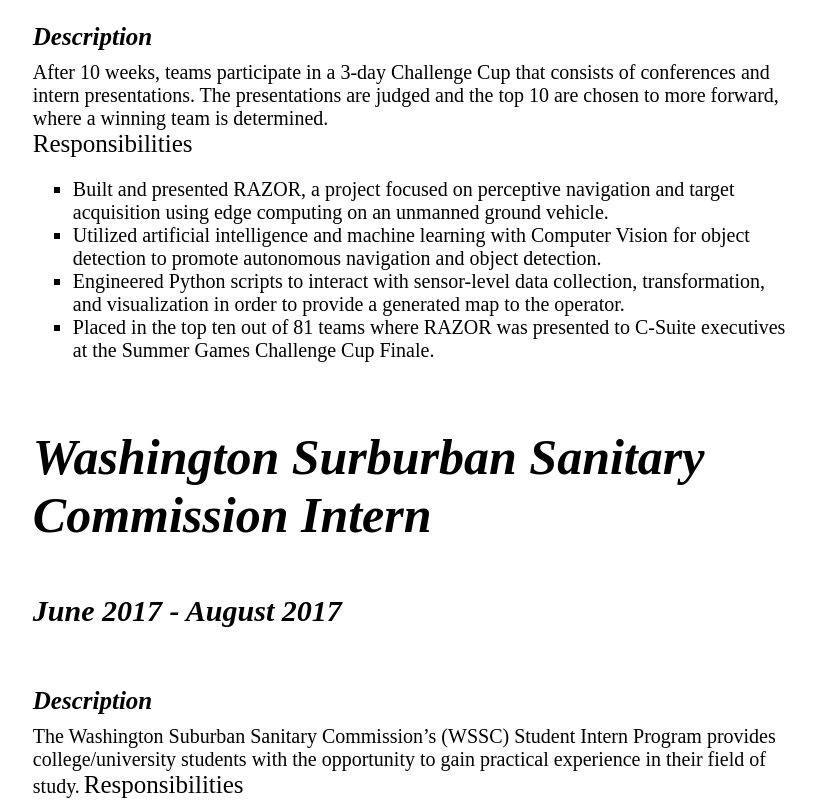
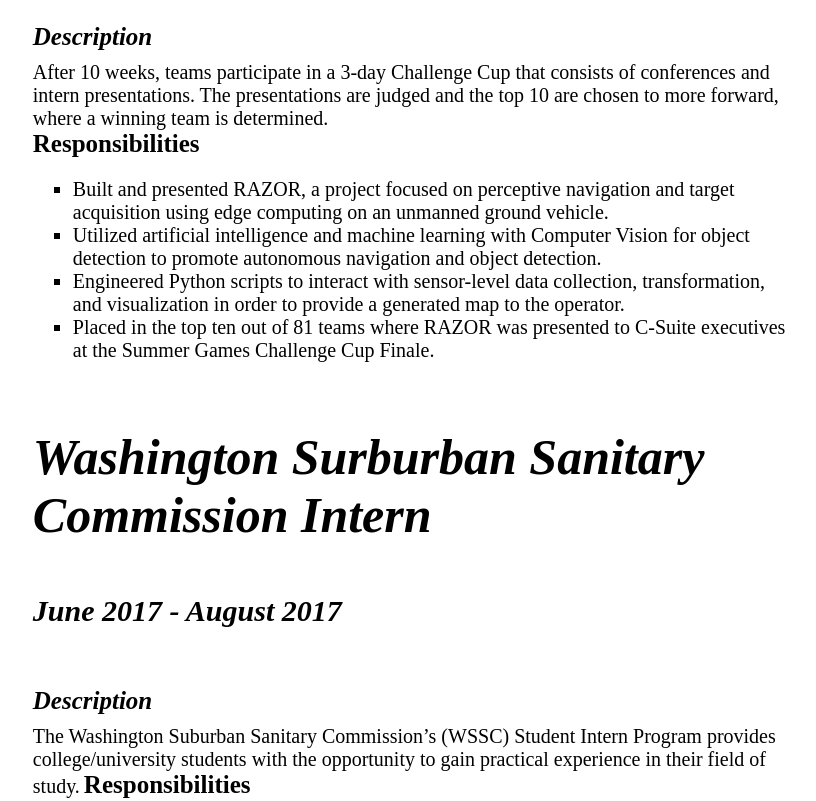
Before and after one commit to jonathanbui810/INST377, a plain HTML site: page index.html in a window 1280 px wide. Shown: the part 1140-1941 px from the top of the page, without its empty margins (228-1044 px from the left). Drawn offline with Linux system fonts and the light colour scheme.

Commit message:
Add files via upload

```diff
--- a/style.css
+++ b/style.css
@@ -55,11 +55,11 @@
 #main #history h7 {
   font-size: 20px;
   margin-top:2px;
-  margin-bottom: 10px;
+  margin-bottom: 100px;
 }
 #main #history h8 {
   border-top: 30px;
-  font-style: bold;
+  font-weight: bold;
   font-size: 25px;
   border-bottom: 16px;
   margin-top:10px;
```
